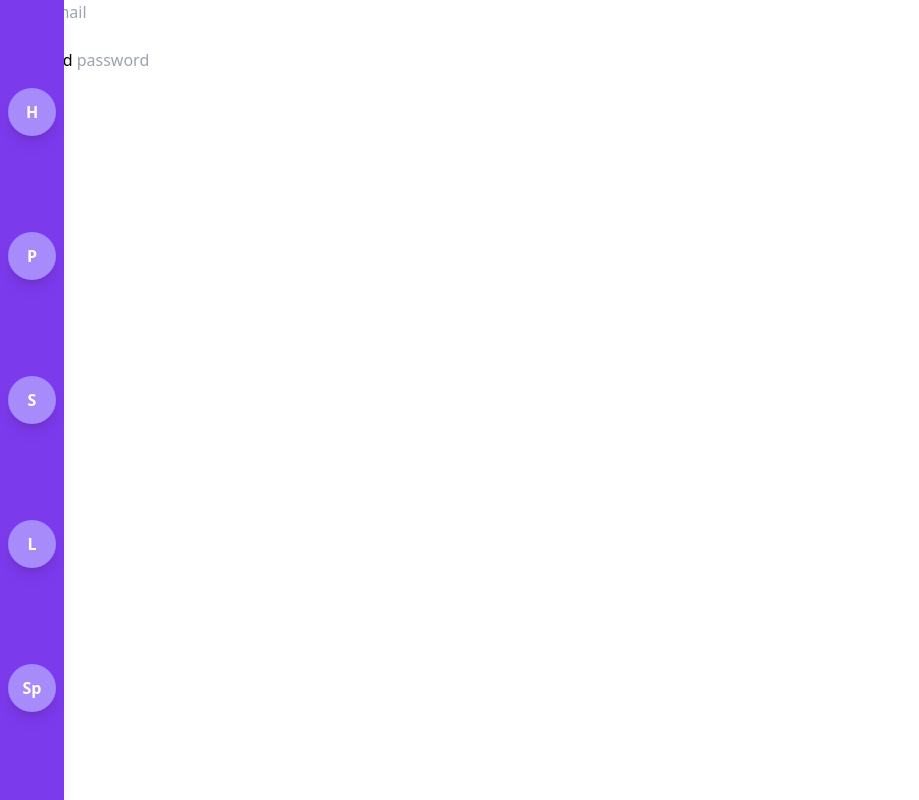
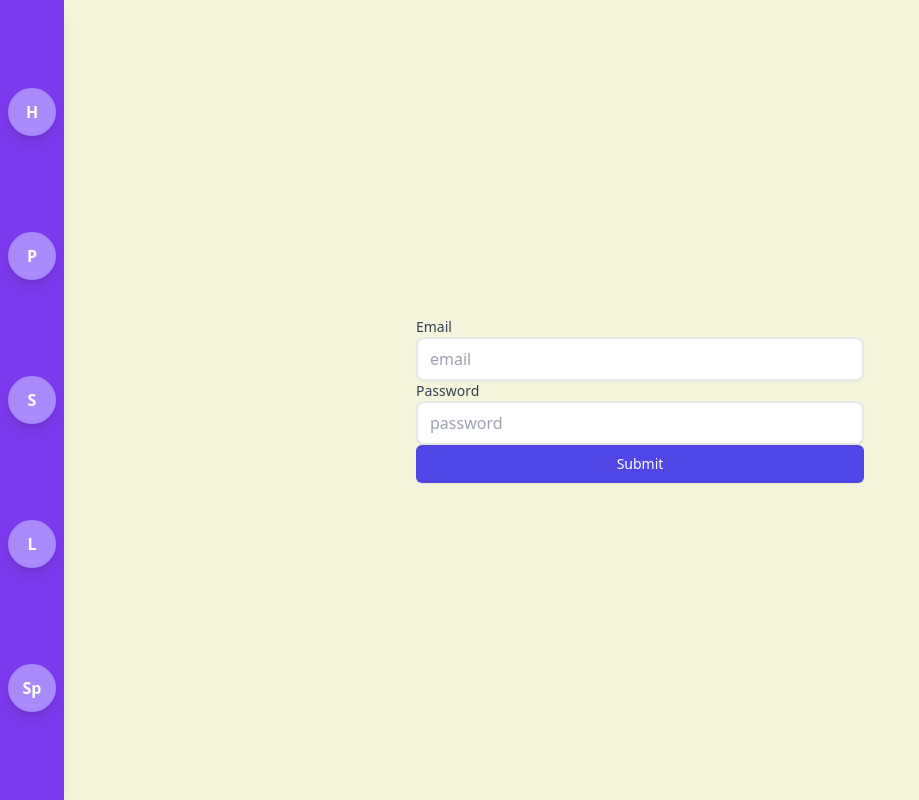
Before and after one commit to hkirat/react-assignment, a React (Vite) app: page /signup in a window 1280 px wide. Shown: the whole page, without its empty margins (0-919 px from the left). Built offline with nearby package versions, Linux system fonts and the light colour scheme.

Commit message:
feat: added styles

```diff
--- a/src/App.jsx
+++ b/src/App.jsx
@@ -28,15 +28,8 @@ const Home = () =>{
   return (
     <>
     <Navbar/>
-    <motion.div
-    className="container"
-    initial={{ scale: 0 }}
-    animate={{
-
-    }}
-    transition={{
-    }}
-    />
+    <div className="w-screen h-screen bg-teal-400">
+    </div>
 
     </>
   )
--- a/src/components/signup/Signup.jsx
+++ b/src/components/signup/Signup.jsx
@@ -3,15 +3,42 @@ import "./../../index.css" ;
 import Navbar from "../navbar/Navbar";
 
 const Signup = () => {
+	1
+	const handleclick = (e) => {
+		e.preventDefault();
+	}
+
+
 	return (
 		<>
 		<Navbar/>
-	<div className="signup">
-	<span id="signupelement">email </span><input  placeholder="email"/> <br/> <br/>
-	<span id="signupelement">password</span> <input placeholder="password"/> <br/>
+
+		<form className="min-h-screen  flex flex-col justify-center py-12 px-6 lg:px-8">
+		<div className="sm:mx-auto sm:w-full sm:max-w-md">
+
+		<label for="email" className="block text-sm font-medium text-gray-700">Email</label>
+
+
+		<input
+		className=" w-full px-3 py-2 rounded-lg  shadow-sm focus:outline-none focus:border-indigo-500
+		border-2 focus:ring-1 focus:ring-indigo-500 " placeholder="email" required/>
+
+
 		<br/>
-	<button id="signupbutton"type="submit">Signup</button>
+
+		<label for="email" className="block text-sm font-medium text-gray-700">Password</label>
+
+
+		<input type="password"	className=" w-full px-3 py-2 rounded-lg  shadow-sm focus:outline-none focus:border-indigo-500
+		border-2 focus:ring-1 focus:ring-indigo-500 "
+		placeholder="password" required/>
+
+
+		<br/>
+		<button className=" px-10 w-full flex justify-center py-2 px-4 border border-transparent rounded-md shadow-sm text-sm font-medium text-white
+		bg-indigo-600 hover:bg-indigo-700 focus:outline-none focus:ring-2 focus:ring-offset-2 focus:ring-indigo-500" onClick={handleclick}>Submit </button>
 		</div>
+		</form>
 		</>
 	)
 
--- a/src/index.css
+++ b/src/index.css
@@ -16,20 +16,9 @@
     }
 }
 
-.box {
-    width: 200px;
-    height: 200px;
-    background: red;
-}
+
 
 body{
-
+background: #F5F5DC;
 
 }
-
-.container {
-  width: 150px;
-  height: 150px;
-  background: black;
-  border-radius: 30px;
-}
--- a/tailwind.config.js
+++ b/tailwind.config.js
@@ -4,6 +4,7 @@ export default {
   content: ["./index.html",
     "./src/**/*.{js,ts,jsx,tsx}",],
   theme: {
+
     extend: {},
   },
   plugins: [],
```
Lines whose indentation alone changed are shown as unchanged.
